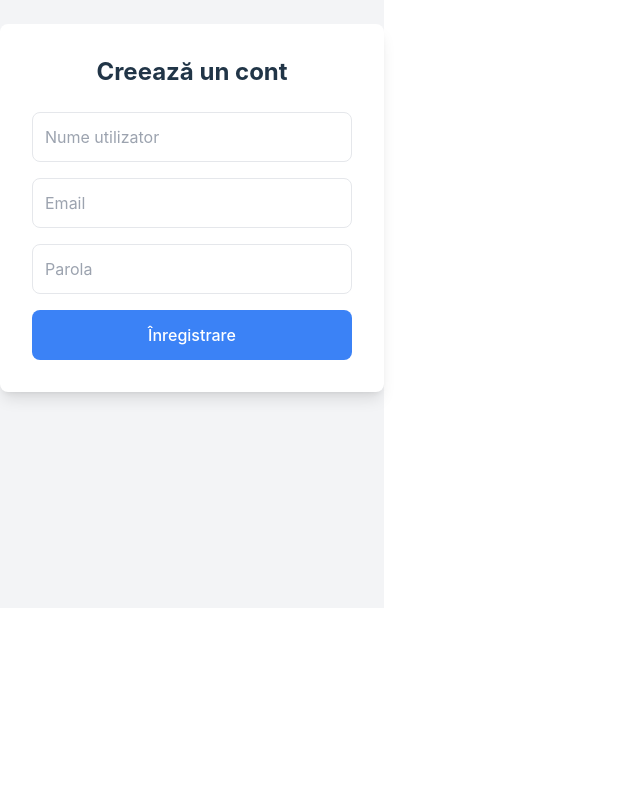
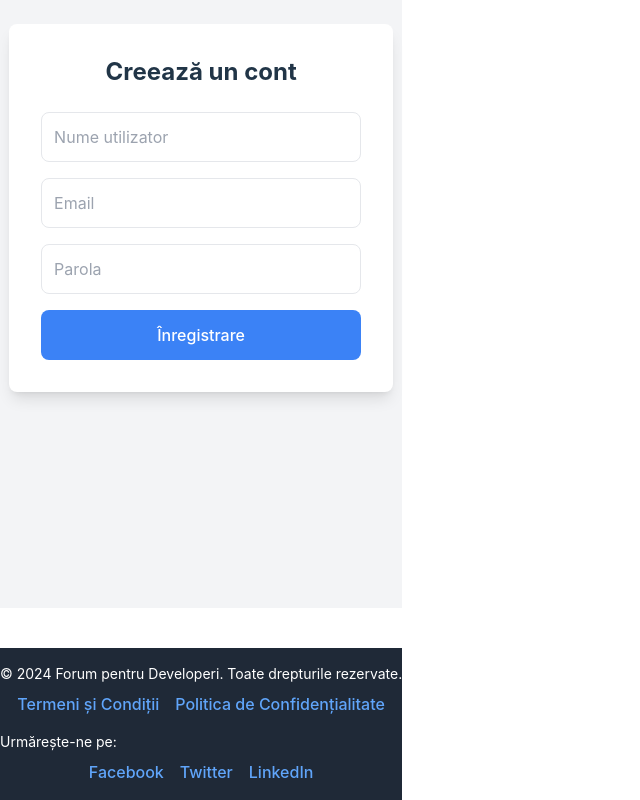
Before and after one commit to TonyDN98/edev, a React (Vite) app in the folder forum-frontend/: page /register in a window 1280 px wide. Shown: the part 256-1056 px from the top of the page, without its empty margins (0-640 px from the left). Before the commit the page ends 864 px from the top, so only its background shows below. Built offline with nearby package versions, Linux system fonts and the light colour scheme.

Commit message:
part 8. footer si footer extins

```diff
--- a/forum-frontend/src/App.tsx
+++ b/forum-frontend/src/App.tsx
@@ -1,6 +1,46 @@
+// import React from 'react';
+// import { BrowserRouter as Router, Route, Routes } from 'react-router-dom';
+// import Navbar from './components/Navbar';
+// import Home from './pages/Home';
+// import Login from './pages/Login';
+// import Register from './pages/Register';
+// import PostDetails from './pages/PostDetails';
+// import RequireAuth from './context/AuthGuard';
+//
+// const App: React.FC = () => {
+//     return (
+//         <Router>
+//             <Navbar />
+//             <Routes>
+//                 <Route
+//                     path="/"
+//                     element={
+//                         <RequireAuth>
+//                             <Home />
+//                         </RequireAuth>
+//                     }
+//                 />
+//                 <Route
+//                     path="/post/:id"
+//                     element={
+//                         <RequireAuth>
+//                             <PostDetails />
+//                         </RequireAuth>
+//                     }
+//                 />
+//                 <Route path="/login" element={<Login />} />
+//                 <Route path="/register" element={<Register />} />
+//             </Routes>
+//         </Router>
+//     );
+// };
+//
+// export default App;
+
 import React from 'react';
 import { BrowserRouter as Router, Route, Routes } from 'react-router-dom';
 import Navbar from './components/Navbar';
+import Footer from './components/Footer'; // Importăm Footer-ul
 import Home from './pages/Home';
 import Login from './pages/Login';
 import Register from './pages/Register';
@@ -10,7 +50,9 @@
 const App: React.FC = () => {
     return (
         <Router>
+            <div className="flex flex-col min-h-screen">
                 <Navbar />
+                <main className="flex-grow">
                     <Routes>
                         <Route
                             path="/"
@@ -31,6 +73,9 @@
                         <Route path="/login" element={<Login />} />
                         <Route path="/register" element={<Register />} />
                     </Routes>
+                </main>
+                <Footer /> {/* Adăugăm Footer-ul */}
+            </div>
         </Router>
     );
 };
--- /dev/null
+++ b/forum-frontend/src/components/Footer.tsx
@@ -0,0 +1,39 @@
+import React from 'react';
+
+const Footer: React.FC = () => {
+    return (
+        <footer className="bg-gray-800 text-white py-4 mt-10">
+            <div className="container mx-auto text-center">
+                <p className="text-sm">
+                    &copy; {new Date().getFullYear()} Forum pentru Developeri. Toate drepturile rezervate.
+                </p>
+                <div className="mt-2">
+                    <a
+                        href="#"
+                        className="text-blue-400 hover:underline mx-2"
+                    >
+                        Termeni și Condiții
+                    </a>
+                    <a
+                        href="#"
+                        className="text-blue-400 hover:underline mx-2"
+                    >
+                        Politica de Confidențialitate
+                    </a>
+                </div>
+            </div>
+            <div className="mt-4">
+                <p className="text-sm">Urmărește-ne pe:</p>
+                <div className="flex justify-center space-x-4 mt-2">
+                    <a href="#" className="text-blue-400 hover:underline">Facebook</a>
+                    <a href="#" className="text-blue-400 hover:underline">Twitter</a>
+                    <a href="#" className="text-blue-400 hover:underline">LinkedIn</a>
+                </div>
+            </div>
+
+        </footer>
+
+    );
+};
+
+export default Footer;
```
Lines whose indentation alone changed are shown as unchanged.
